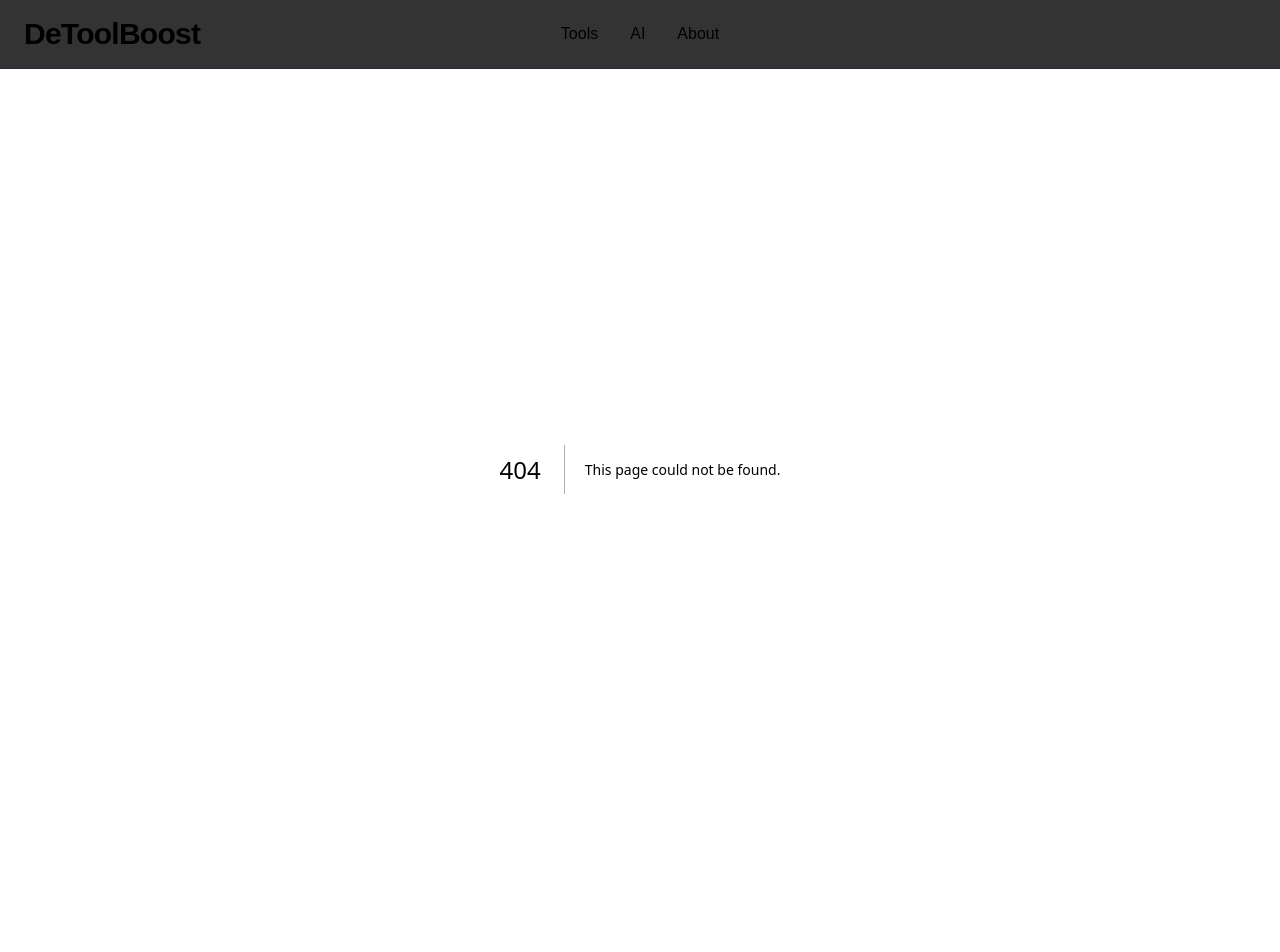
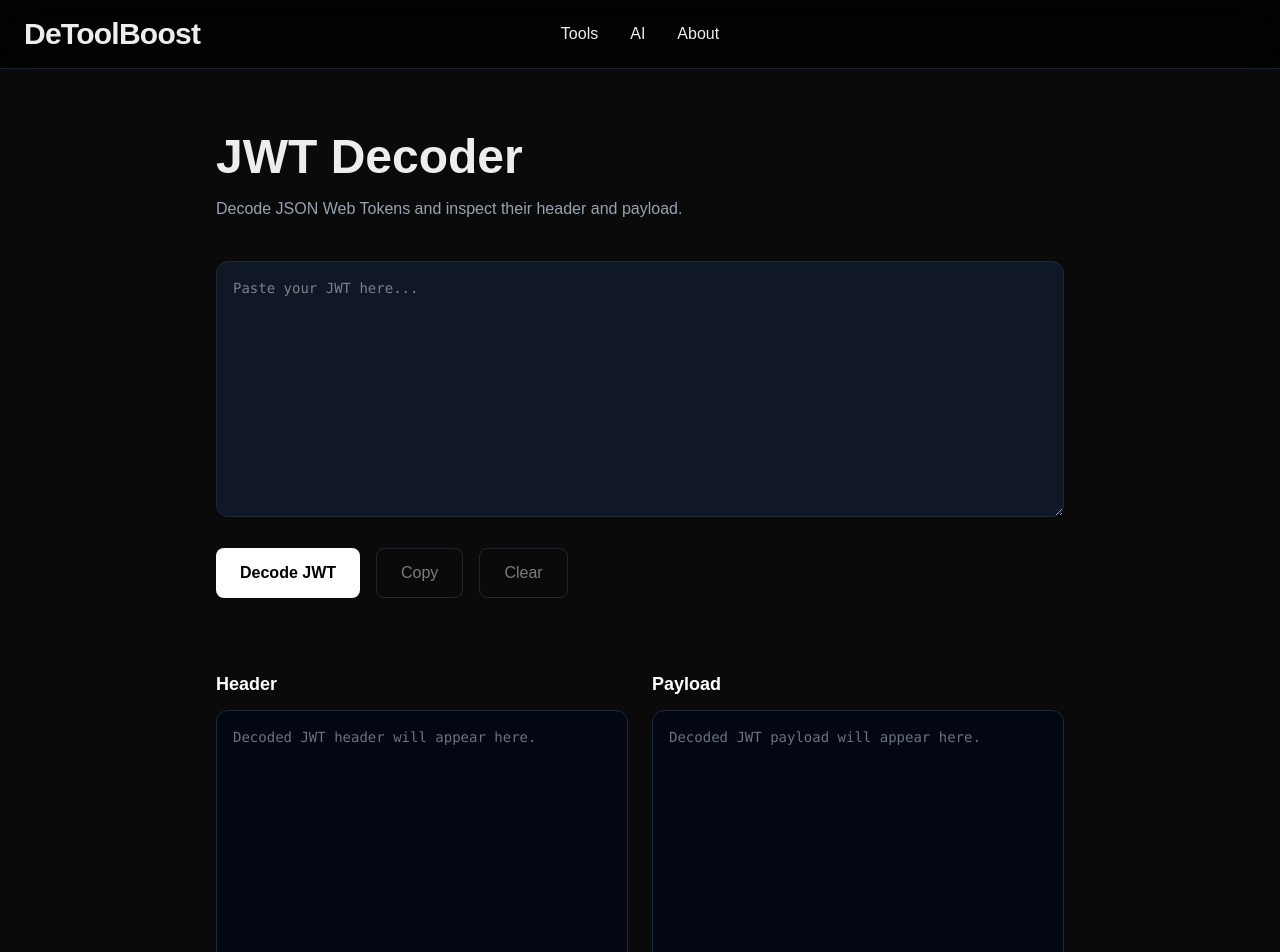
Before and after one commit to micky00x1-beep/devtools-next, a Next.js app: page /tools/jwt-decoder in a window 1280 px wide. Before the commit this address had no page. Shown: the top 952 px of the page. Built offline with nearby package versions, Linux system fonts and the light colour scheme.

Commit message:
feat: add JWT decoder tool

```diff
--- /dev/null
+++ b/src/app/tools/jwt-decoder/layout.tsx
@@ -0,0 +1,15 @@
+import type { Metadata } from "next";
+
+export const metadata: Metadata = {
+  title: "JWT Decoder",
+  description:
+    "Decode JSON Web Tokens online and inspect JWT headers and payloads.",
+};
+
+export default function JwtDecoderLayout({
+  children,
+}: Readonly<{
+  children: React.ReactNode;
+}>) {
+  return children;
+}
--- /dev/null
+++ b/src/app/tools/jwt-decoder/page.tsx
@@ -0,0 +1,223 @@
+"use client";
+
+import { useState } from "react";
+import ToolLayout from "@/components/common/ToolLayout";
+
+type JwtPart = Record<string, unknown>;
+
+function decodeBase64Url(value: string): string {
+  const base64 = value.replace(/-/g, "+").replace(/_/g, "/");
+  const padded = base64.padEnd(
+    base64.length + ((4 - (base64.length % 4)) % 4),
+    "="
+  );
+
+  const binary = atob(padded);
+  const bytes = Uint8Array.from(binary, (char) => char.charCodeAt(0));
+
+  return new TextDecoder().decode(bytes);
+}
+
+function decodeJwt(token: string): {
+  header: JwtPart;
+  payload: JwtPart;
+} {
+  const parts = token.trim().split(".");
+
+  if (parts.length !== 3) {
+    throw new Error("Invalid JWT format. A JWT must contain three parts.");
+  }
+
+  const header = JSON.parse(decodeBase64Url(parts[0]));
+  const payload = JSON.parse(decodeBase64Url(parts[1]));
+
+  if (
+    typeof header !== "object" ||
+    header === null ||
+    Array.isArray(header) ||
+    typeof payload !== "object" ||
+    payload === null ||
+    Array.isArray(payload)
+  ) {
+    throw new Error("Invalid JWT header or payload.");
+  }
+
+  return {
+    header,
+    payload,
+  };
+}
+
+export default function JwtDecoderPage() {
+  const [input, setInput] = useState("");
+  const [header, setHeader] = useState("");
+  const [payload, setPayload] = useState("");
+  const [error, setError] = useState("");
+  const [copied, setCopied] = useState(false);
+  const [copyError, setCopyError] = useState(false);
+
+  function handleDecode() {
+    if (!input.trim()) {
+      setHeader("");
+      setPayload("");
+      setError("Please enter a JWT to decode.");
+      setCopied(false);
+      setCopyError(false);
+      return;
+    }
+
+    try {
+      const decoded = decodeJwt(input);
+
+      setHeader(JSON.stringify(decoded.header, null, 2));
+      setPayload(JSON.stringify(decoded.payload, null, 2));
+      setError("");
+      setCopied(false);
+      setCopyError(false);
+    } catch {
+      setHeader("");
+      setPayload("");
+      setError("The provided JWT is not valid.");
+      setCopied(false);
+      setCopyError(false);
+    }
+  }
+
+  async function copyToClipboard() {
+    if (!header && !payload) return;
+
+    const output = [
+      header ? `Header:\n${header}` : "",
+      payload ? `Payload:\n${payload}` : "",
+    ]
+      .filter(Boolean)
+      .join("\n\n");
+
+    try {
+      await navigator.clipboard.writeText(output);
+
+      setCopied(true);
+      setCopyError(false);
+
+      setTimeout(() => {
+        setCopied(false);
+      }, 2000);
+    } catch {
+      setCopied(false);
+      setCopyError(true);
+    }
+  }
+
+  function clearFields() {
+    setInput("");
+    setHeader("");
+    setPayload("");
+    setError("");
+    setCopied(false);
+    setCopyError(false);
+  }
+
+  return (
+    <ToolLayout
+      title="JWT Decoder"
+      description="Decode JSON Web Tokens and inspect their header and payload."
+    >
+      <div className="space-y-6">
+        <textarea
+          value={input}
+          onChange={(event) => {
+            setInput(event.target.value);
+            setError("");
+            setCopied(false);
+            setCopyError(false);
+          }}
+          placeholder="Paste your JWT here..."
+          aria-label="JWT input"
+          spellCheck={false}
+          className="h-64 w-full resize-y rounded-xl border border-gray-800 bg-gray-900 p-4 font-mono text-sm text-gray-200 outline-none transition focus:border-violet-500 focus:ring-2 focus:ring-violet-500/20"
+        />
+
+        <div className="flex flex-wrap gap-4">
+          <button
+            type="button"
+            onClick={handleDecode}
+            className="rounded-lg bg-white px-6 py-3 font-semibold text-black transition-all hover:scale-105 hover:bg-gray-200 focus:outline-none focus:ring-2 focus:ring-violet-500"
+          >
+            Decode JWT
+          </button>
+
+          <button
+            type="button"
+            onClick={copyToClipboard}
+            disabled={!header && !payload}
+            className="rounded-lg border border-gray-700 px-6 py-3 transition-all hover:bg-gray-800 focus:outline-none focus:ring-2 focus:ring-violet-500 disabled:cursor-not-allowed disabled:opacity-50 disabled:hover:bg-transparent"
+          >
+            Copy
+          </button>
+
+          <button
+            type="button"
+            onClick={clearFields}
+            disabled={!input && !header && !payload}
+            className="rounded-lg border border-gray-700 px-6 py-3 transition-all hover:bg-gray-800 focus:outline-none focus:ring-2 focus:ring-violet-500 disabled:cursor-not-allowed disabled:opacity-50 disabled:hover:bg-transparent"
+          >
+            Clear
+          </button>
+        </div>
+
+        <div aria-live="polite" className="min-h-6">
+          {error && <p className="font-medium text-red-400">{error}</p>}
+
+          {copied && (
+            <p className="font-medium text-green-500">
+              JWT decoded data copied to clipboard.
+            </p>
+          )}
+
+          {copyError && (
+            <p className="font-medium text-red-400">
+              Unable to copy the decoded data. Please copy it manually.
+            </p>
+          )}
+        </div>
+
+        <div className="grid gap-6 lg:grid-cols-2">
+          <div>
+            <h2 className="mb-3 text-lg font-semibold text-white">Header</h2>
+
+            <pre
+              aria-label="Decoded JWT header"
+              className="min-h-64 max-h-[32rem] overflow-auto whitespace-pre-wrap break-words rounded-xl border border-gray-800 bg-gray-950 p-4 font-mono text-sm text-gray-200"
+            >
+              {header || (
+                <span className="text-gray-500">
+                  Decoded JWT header will appear here.
+                </span>
+              )}
+            </pre>
+          </div>
+
+          <div>
+            <h2 className="mb-3 text-lg font-semibold text-white">Payload</h2>
+
+            <pre
+              aria-label="Decoded JWT payload"
+              className="min-h-64 max-h-[32rem] overflow-auto whitespace-pre-wrap break-words rounded-xl border border-gray-800 bg-gray-950 p-4 font-mono text-sm text-gray-200"
+            >
+              {payload || (
+                <span className="text-gray-500">
+                  Decoded JWT payload will appear here.
+                </span>
+              )}
+            </pre>
+          </div>
+        </div>
+
+        <p className="text-sm text-gray-500">
+          Decoding a JWT does not verify its signature or prove that the token
+          is authentic.
+        </p>
+      </div>
+    </ToolLayout>
+  );
+}
--- a/src/data/tools.ts
+++ b/src/data/tools.ts
@@ -16,4 +16,9 @@ export const tools: Tool[] = [
     description: "Generate secure UUIDs instantly.",
     href: "/tools/uuid",
   },
+  {
+    title: "JWT Decoder",
+    description: "Decode JSON Web Tokens and inspect their contents.",
+    href: "/tools/jwt-decoder",
+  },
 ];
```
